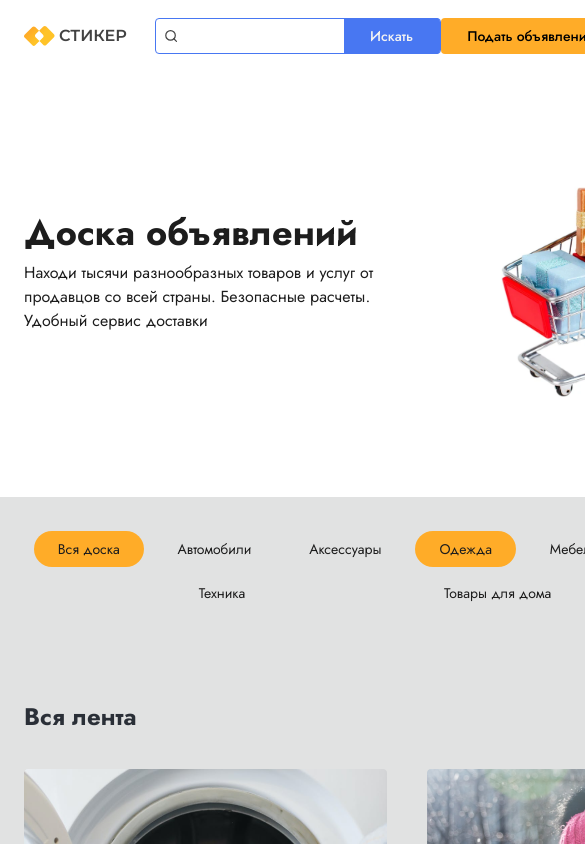
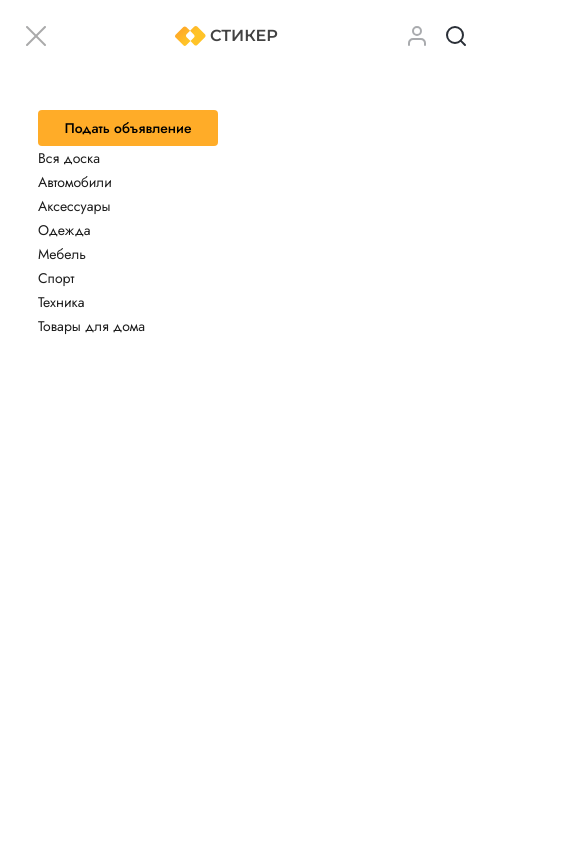
Before and after one commit to Evazyled/bulletin-board, a React (Create React App) app: page / in a window 390 px wide. Both pictures are taken after a click on the icon 39 px from the left and 36 px from the top of the page. Shown: the top 844 px of the page, 585 px wide, since content can reach past the window. Built offline with nearby package versions, Linux system fonts and the light colour scheme.

Commit message:
category mobile

```diff
--- a/src/assets/style/main.scss
+++ b/src/assets/style/main.scss
@@ -33,6 +33,10 @@ ul {
   list-style: none;
   margin: 0;
 }
+li {
+  padding: 0;
+  margin: 0;
+}
 
 button {
   border: none;
--- a/src/components/common/Header/Header.module.scss
+++ b/src/components/common/Header/Header.module.scss
@@ -3,11 +3,10 @@
 .header {
   grid-area: header;
   width: 100%;
-  position: relative;
 }
-.container {
-  position: relative;
-}
+// .container {
+//   position: relative;
+// }
 .content {
   display: flex;
   align-items: center;
@@ -23,6 +22,9 @@
 }
 
 @media screen and (max-width: 1024px) {
+  .header {
+    position: static;
+  }
   .logoAndSearch {
     width: 420px;
   }
@@ -35,9 +37,41 @@
     }
   }
 }
+.navMenu_moblie {
+  position: absolute;
+  top: 72px;
+  left: 0;
+  background-color: #fff;
+  width: 100%;
+  height: 100vh;
+  z-index: 10;
+  display: block;
+  padding-top: 38px;
+  padding-left: 38px;
+}
+.none {
+  display: none;
+}
 
-@media screen and (max-width: 1024px) {
-  .header {
-    position: static;
+@media screen and (max-width: 750px) {
+  .container {
+    position: relative;
+  }
+  .mobile_burger {
+    display: block;
+  }
+  .placeAdButton {
+    display: none;
   }
 }
+@media screen and (min-width: 750px) {
+  .mobile_burger {
+    display: none;
+  }
+}
+
+@media screen and (max-width: 750px) {
+  .logoAndSearch {
+    width: auto;
+  }
+}
--- a/src/components/common/Header/Header.tsx
+++ b/src/components/common/Header/Header.tsx
@@ -1,21 +1,129 @@
 import React, { useState } from 'react';
+import { NavLink } from 'react-router-dom';
 import Logo from '../Logo/Logo';
 import PlaceAdButton from '../PlaceAdButton/PlaceAdButton';
 import Search from './Search/Search';
 import UserStatus from './UserStatus/UserStatus';
 import style from './Header.module.scss';
 
-const Header = () => (
+const Header = () => {
+  const [isOpen, setIsOpen] = useState(false);
+  return (
     <header className={style.header}>
       <div className={`${style.content}  ${style.container}`}>
+        {isOpen ? (
+          <svg
+            onClick={() => setIsOpen(false)}
+            className={style.cross}
+            width="24"
+            height="24"
+            viewBox="0 0 24 24"
+            fill="none"
+            xmlns="http://www.w3.org/2000/svg">
+            <g opacity="0.4">
+              <path
+                d="M21 3L3 21"
+                stroke="#2C2D2E"
+                strokeWidth="2"
+                strokeLinecap="round"
+                strokeLinejoin="round"
+              />
+              <path
+                d="M3 3L21 21"
+                stroke="#2C2D2E"
+                strokeWidth="2"
+                strokeLinecap="round"
+                strokeLinejoin="round"
+              />
+            </g>
+          </svg>
+        ) : (
+          <svg
+            className={style.mobile_burger}
+            onClick={() => setIsOpen(true)}
+            width="24"
+            height="24"
+            viewBox="0 0 24 24"
+            fill="none"
+            xmlns="http://www.w3.org/2000/svg">
+            <g opacity="0.4">
+              <path
+                d="M3 12H21"
+                stroke="#2A2F37"
+                strokeWidth="2"
+                strokeLinecap="round"
+                strokeLinejoin="round"
+              />
+              <path
+                d="M3 6H21"
+                stroke="#2A2F37"
+                strokeWidth="2"
+                strokeLinecap="round"
+                strokeLinejoin="round"
+              />
+              <path
+                d="M3 18H21"
+                stroke="#2A2F37"
+                strokeWidth="2"
+                strokeLinecap="round"
+                strokeLinejoin="round"
+              />
+            </g>
+          </svg>
+        )}
+
+        <ul className={isOpen ? style.navMenu_moblie : style.none}>
+          <PlaceAdButton title="Подать объявление" />
+          <li>
+            <NavLink
+              onClick={() => {
+                // setCat('Вся доска');
+              }}
+              className={({ isActive }) => (isActive ? style.activeLink : '')}
+              to="/">
+              Вся доска
+            </NavLink>
+          </li>
+          <li>
+            <NavLink to="/">Автомобили</NavLink>
+          </li>
+          <li>
+            <NavLink to="/">Аксессуары</NavLink>
+          </li>
+          <li>
+            <NavLink
+              // onClick={() => setCat('Одежда')}
+              className={({ isActive }) => (isActive ? style.activeLink : '')}
+              to="/">
+              Одежда
+            </NavLink>
+          </li>
+          <li>
+            <NavLink to="allBoard">Мебель</NavLink>
+          </li>
+          <li>
+            <NavLink to="allBoard">Спорт</NavLink>
+          </li>
+          <li>
+            <NavLink to="allBoard">Техника</NavLink>
+          </li>
+          <li>
+            <NavLink to="allBoard">Товары для дома</NavLink>
+          </li>
+        </ul>
+
         <div className={style.logoAndSearch}>
           <Logo />
           <Search />
         </div>
+        <div className={style.placeAdButton}>
           <PlaceAdButton title="Подать объявление" />
+        </div>
+
         <UserStatus />
       </div>
     </header>
   );
+};
 
 export default Header;
--- a/src/components/common/Header/Search/Search.module.scss
+++ b/src/components/common/Header/Search/Search.module.scss
@@ -23,3 +23,9 @@ input {
     width: 286px;
   }
 }
+
+@media screen and (max-width: 750px) {
+  .content {
+    display: none;
+  }
+}
--- a/src/components/common/Header/UserStatus/UserStatus.module.scss
+++ b/src/components/common/Header/UserStatus/UserStatus.module.scss
@@ -169,3 +169,23 @@
 .none {
   display: none;
 }
+
+@media screen and (max-width: 750px) {
+  .search_mobile {
+    display: block;
+  }
+}
+@media screen and (min-width: 750px) {
+  .search_mobile {
+    display: none;
+  }
+}
+
+@media screen and (max-width: 750px) {
+  .userStatus {
+    margin-left: 0;
+    .burger {
+      display: none;
+    }
+  }
+}
--- a/src/components/common/Header/UserStatus/UserStatus.tsx
+++ b/src/components/common/Header/UserStatus/UserStatus.tsx
@@ -78,6 +78,7 @@ const UserStatus = () => {
           {isAuth ? (
             <svg
               className={isOpenUserMenu ? style.none : style.manIcon}
+              onClick={() => setIsOpenUserMenu(true)}
               width="24"
               height="24"
               viewBox="0 0 24 24"
@@ -138,6 +139,29 @@ const UserStatus = () => {
               </g>
             </svg>
           )}
+          <svg
+            className={style.search_mobile}
+            width="24"
+            height="24"
+            viewBox="0 0 24 24"
+            fill="none"
+            xmlns="http://www.w3.org/2000/svg">
+            <path
+              d="M11 19C15.4183 19 19 15.4183 19 11C19 6.58172 15.4183 3 11 3C6.58172 3 3 6.58172 3 11C3 15.4183 6.58172 19 11 19Z"
+              stroke="#2A2F37"
+              strokeWidth="2"
+              strokeLinecap="round"
+              strokeLinejoin="round"
+            />
+            <path
+              d="M20.9999 20.9999L16.6499 16.6499"
+              stroke="#2A2F37"
+              strokeWidth="2"
+              strokeLinecap="round"
+              strokeLinejoin="round"
+            />
+          </svg>
+
           {isAuth ? (
             <svg
               className={style.burger}
@@ -353,6 +377,7 @@ const UserStatus = () => {
               <div className={style.userName__circle}>ВВ</div>
               <span>Имя</span>
             </div>
+            {isAdmin ? (
               <Link to="/adminAdsPage">
                 <div
                   className={style.userMenu__item}
@@ -383,6 +408,39 @@ const UserStatus = () => {
                   <span>Мои объявления</span>
                 </div>
               </Link>
+            ) : (
+              <Link to="/userAdsPage">
+                <div
+                  className={style.userMenu__item}
+                  onClick={() => {
+                    setIsOpenUserMenu(false);
+                  }}>
+                  <svg
+                    width="20"
+                    height="20"
+                    viewBox="0 0 20 20"
+                    fill="none"
+                    xmlns="http://www.w3.org/2000/svg">
+                    <path
+                      d="M1.66669 2.5H6.66669C7.55074 2.5 8.39859 2.85119 9.02371 3.47631C9.64883 4.10143 10 4.94928 10 5.83333V17.5C10 16.837 9.73663 16.2011 9.26779 15.7322C8.79895 15.2634 8.16306 15 7.50002 15H1.66669V2.5Z"
+                      stroke="#2C2D2E"
+                      strokeWidth="1.5"
+                      strokeLinecap="round"
+                      strokeLinejoin="round"
+                    />
+                    <path
+                      d="M18.3333 2.5H13.3333C12.4493 2.5 11.6014 2.85119 10.9763 3.47631C10.3512 4.10143 10 4.94928 10 5.83333V17.5C10 16.837 10.2634 16.2011 10.7322 15.7322C11.2011 15.2634 11.837 15 12.5 15H18.3333V2.5Z"
+                      stroke="#2C2D2E"
+                      strokeWidth="1.5"
+                      strokeLinecap="round"
+                      strokeLinejoin="round"
+                    />
+                  </svg>
+                  <span>Мои объявления</span>
+                </div>
+              </Link>
+            )}
+
             <div className={style.userMenu__item}>
               <svg
                 width="20"
--- a/src/helpers/index.ts
+++ b/src/helpers/index.ts
@@ -68,7 +68,7 @@ export const data = [
     views: 356,
   },
   {
-    id: 6,
+    id: 7,
     image: cofemachine,
     category: 'Техника',
     title: 'Кофемашина',
@@ -78,7 +78,7 @@ export const data = [
     views: 356,
   },
   {
-    id: 6,
+    id: 8,
     image: cofemachine,
     category: 'Техника',
     title: 'Кофемашина',
@@ -88,7 +88,7 @@ export const data = [
     views: 356,
   },
   {
-    id: 6,
+    id: 9,
     image: cofemachine,
     category: 'Техника',
     title: 'Кофемашина',
--- a/src/pages/MainPage/AdCardList/AdCard/AdCard.module.scss
+++ b/src/pages/MainPage/AdCardList/AdCard/AdCard.module.scss
@@ -12,6 +12,10 @@
   &__image {
     position: relative;
     height: 200px;
+    img {
+      width: 100%;
+      height: 100%;
+    }
     span {
       position: absolute;
       bottom: 16px;
@@ -67,3 +71,9 @@
     }
   }
 }
+
+@media screen and (max-width: 750px) {
+  .adCard {
+    width: 348px;
+  }
+}
--- a/src/pages/MainPage/AdCardList/AdCardList.module.scss
+++ b/src/pages/MainPage/AdCardList/AdCardList.module.scss
@@ -2,5 +2,26 @@
   display: grid;
   grid-template-columns: repeat(3, 1fr);
   grid-template-rows: repeat(3, 1fr);
-  gap: 40px;
+  place-items: center;
+  grid-row-gap: 40px;
+
+  overflow: hidden;
 }
+
+@media screen and (max-width: 1024px) {
+  .adsList {
+    grid-template-columns: repeat(2, 1fr);
+    grid-template-rows: repeat(4, 1fr);
+    grid-row-gap: 24px;
+    h3 {
+      margin-top: 40px;
+    }
+  }
+}
+
+@media screen and (max-width: 750px) {
+  .adsList {
+    grid-template-columns: none;
+    grid-template-rows: none;
+  }
+}
--- a/src/pages/MainPage/AdCardList/AdCardList.tsx
+++ b/src/pages/MainPage/AdCardList/AdCardList.tsx
@@ -19,7 +19,7 @@ type AdCardListPropsType = {
 const AdCardList = ({ data, sep }: AdCardListPropsType) => {
   const [cat, setcat] = useState('Вся доска');
   return (
-    <ul className={style.adsList}>
+    <ul className={`${style.adsList} ${style.container}`}>
       {data.map((el) => {
         if (sep === 'Вся доска') {
           return (
--- a/src/pages/MainPage/MainPage.module.scss
+++ b/src/pages/MainPage/MainPage.module.scss
@@ -116,6 +116,23 @@ a {
       font-size: 36px;
     }
   }
+  .adsList {
+    h3 {
+      margin-top: 40px;
+    }
+  }
 }
-@media screen and (max-width: 1024px) {
+@media screen and (max-width: 750px) {
+  .banner__row {
+    flex-direction: column-reverse;
+    p {
+      display: none;
+    }
+    h1 {
+      margin-top: 32px;
+    }
+  }
+  .navMenu {
+    display: none;
+  }
 }
--- a/src/pages/MainPage/MainPage.tsx
+++ b/src/pages/MainPage/MainPage.tsx
@@ -55,10 +55,12 @@ const MainPage = () => {
             <NavLink to="allBoard">Мебель</NavLink>
           </li>
           <li>
-            <NavLink to="allBoard">Спорт</NavLink>
+            <NavLink to="/">Спорт</NavLink>
           </li>
           <li>
-            <NavLink to="allBoard">Техника</NavLink>
+            <NavLink onClick={() => setCat(() => 'Техника')} to="/">
+              Техника
+            </NavLink>
           </li>
           <li>
             <NavLink to="allBoard">Товары для дома</NavLink>
@@ -66,10 +68,11 @@ const MainPage = () => {
         </ul>
       </nav>
 
-      <div className={`${style.adsList} ${style.container}`}>
+      <div className={`${style.adsList} ${style.container} `}>
         <h3>Вся лента</h3>
 
         <AdCardList data={data} sep={cat} />
+
         <div className={style.btn_container}>
           <button className={style.btn_loading} type="button">
             <svg
```
Also changed, not shown: src/assets/icons/search_mobile.svg (added). Lines whose indentation alone changed are shown as unchanged.
